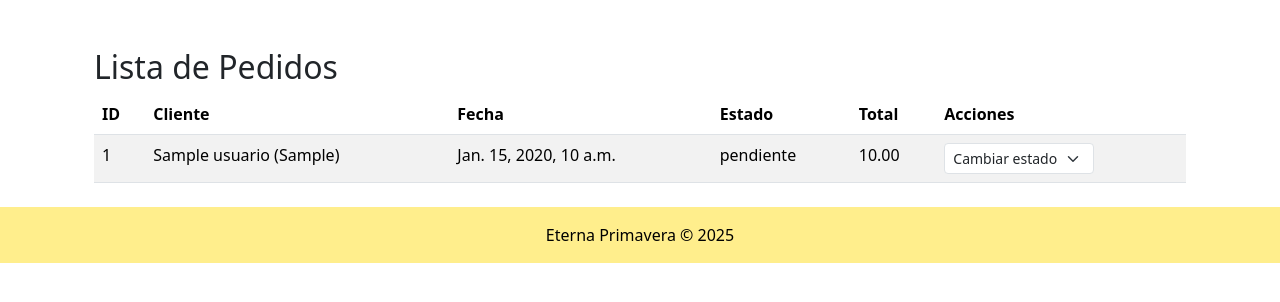
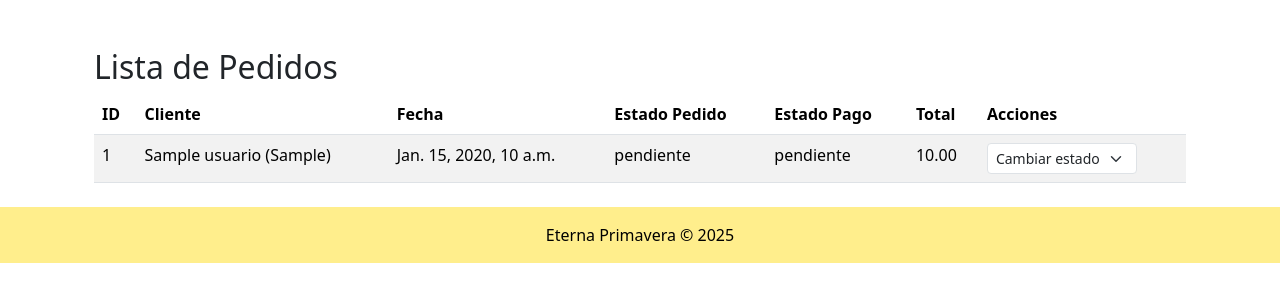
Before and after one commit to alexahurtado08/EternaPrimaveraa, a Django app: page /pedidos/ in a window 1280 px wide. Shown: the part 56-358 px from the top of the page. Run offline with Django 5.2, Linux system fonts and the light colour scheme; a user stored in the database is signed in; tables that the repository leaves empty hold one stand-in row (values such as "Sample post").

Commit message:
Actualización funcionamiento pedidos, aidición funcion mis_pedidos

```diff
--- a/pedidos/templates/pedidos/lista_pedidos.html
+++ b/pedidos/templates/pedidos/lista_pedidos.html
@@ -12,7 +12,8 @@
                 <th>ID</th>
                 <th>Cliente</th>
                 <th>Fecha</th>
-                <th>Estado</th>
+                <th>Estado Pedido</th>
+                <th>Estado Pago</th>  <!-- 🔹 Nueva columna -->
                 <th>Total</th>
                 <th>Acciones</th>
             </tr>
@@ -24,19 +25,24 @@
                 <td>{{ pedido.usuario }}</td>
                 <td>{{ pedido.fecha }}</td>
                 <td>{{ pedido.estado }}</td>
+                <td>
+                    {% if pedido.pago %}
+                        {{ pedido.pago.estado }}
+                    {% else %}
+                        <span class="text-muted">Sin pago</span>
+                    {% endif %}
+                </td>
                 <td>{{ pedido.total }}</td>
                 <td>
-
                     {% if user.is_superuser %}
                         <form method="post" action="{% url 'pedidos:cambiar_estado_pedido' pedido.id 'dummy' %}" style="display:inline;">
                             {% csrf_token %}
                             <select name="nuevo_estado" onchange="this.form.action=this.form.action.replace('dummy', this.value); this.form.submit();" class="form-select form-select-sm d-inline w-auto">
                                 <option disabled selected>Cambiar estado</option>
-                                <option value="Pendiente">Pendiente</option>
-                                <option value="Pagado">Pagado</option>
-                                <option value="Enviado">Enviado</option>
-                                <option value="Entregado">Entregado</option>
-                                <option value="Cancelado">Cancelado</option>
+                                <option value="pendiente">Pendiente</option>
+                                <option value="procesado">Procesado</option>
+                                <option value="entregado">Entregado</option>
+                                <option value="cancelado">Cancelado</option>
                             </select>
                         </form>
                     {% endif %}
@@ -44,7 +50,7 @@
             </tr>
             {% empty %}
             <tr>
-                <td colspan="6">No hay pedidos registrados.</td>
+                <td colspan="7">No hay pedidos registrados.</td>
             </tr>
             {% endfor %}
         </tbody>
--- a/pedidos/urls.py
+++ b/pedidos/urls.py
@@ -12,4 +12,5 @@ urlpatterns = [
     path('pedido/<int:pedido_id>/estado/<str:nuevo_estado>/',views.cambiar_estado_pedido, name='cambiar_estado_pedido'),
     path('pago/<int:pago_id>/estado/<str:nuevo_estado>/',views.cambiar_estado_pago, name='cambiar_estado_pago'),
     path('pedidos/', views.lista_pedidos, name='lista_pedidos'),
+    path('mis-pedidos/', views.mis_pedidos, name='mis_pedidos'),
 ]
--- a/pedidos/views.py
+++ b/pedidos/views.py
@@ -21,7 +21,7 @@ def hacer_pedido(request):
         usuario=request.user,
         fecha=timezone.now(),
         total=sum(item.producto.precio * item.cantidad for item in items),
-        estado="Pendiente"
+        estado="pendiente"   # 👈 minúscula, para coincidir con choices
     )
 
     for item in items:
@@ -32,8 +32,19 @@ def hacer_pedido(request):
             precio=item.producto.precio
         )
 
+    # ✅ Crear el pago pendiente automáticamente
+    Pago.objects.create(
+        pedido=pedido,
+        metodo="efectivo",   # 👈 o puedes dejar que elija después
+        total=pedido.total,
+        estado="pendiente"
+    )
+
     items.delete()
     return redirect("pedidos:detalle_pedido", pedido_id=pedido.id)
+
+
+
 
 
 @login_required
@@ -45,19 +56,17 @@ def detalle_pedido(request, pedido_id):
 @login_required
 def pagar_pedido(request, pedido_id):
     pedido = get_object_or_404(Pedido, id=pedido_id, usuario=request.user)
+    pago = pedido.pago  # ✅ ya existe porque lo creamos en hacer_pedido
 
     if request.method == 'POST':
-        form = PagoForm(request.POST)
+        form = PagoForm(request.POST, instance=pago)  # ✅ editar el mismo pago
         if form.is_valid():
             pago = form.save(commit=False)
-            pago.pedido = pedido
-            pago.total = pedido.total
+            pago.estado = "pagado"  # ✅ marcar como pagado
             pago.save()
-            pedido.estado = 'Pagado'
-            pedido.save()
             return redirect('pedidos:ver_pago', pago_id=pago.id)
     else:
-        form = PagoForm()
+        form = PagoForm(instance=pago)
 
     return render(request, 'pedidos/pagar_pedido.html', {'form': form, 'pedido': pedido})
 
@@ -95,3 +104,8 @@ def cambiar_estado_pago(request, pago_id, nuevo_estado):
 def lista_pedidos(request):
     pedidos = Pedido.objects.all()
     return render(request, 'pedidos/lista_pedidos.html', {'pedidos': pedidos})
+
+@login_required
+def mis_pedidos(request):
+    pedidos = Pedido.objects.filter(usuario=request.user)
+    return render(request, "pedidos/mis_pedidos.html", {"pedidos": pedidos})
```
Also changed, not shown: pedidos/templates/pedidos/detalle_pedido.html (+5 -13 lines), pedidos/templates/pedidos/mis_pedidos.html (added, +33 -0 lines).
